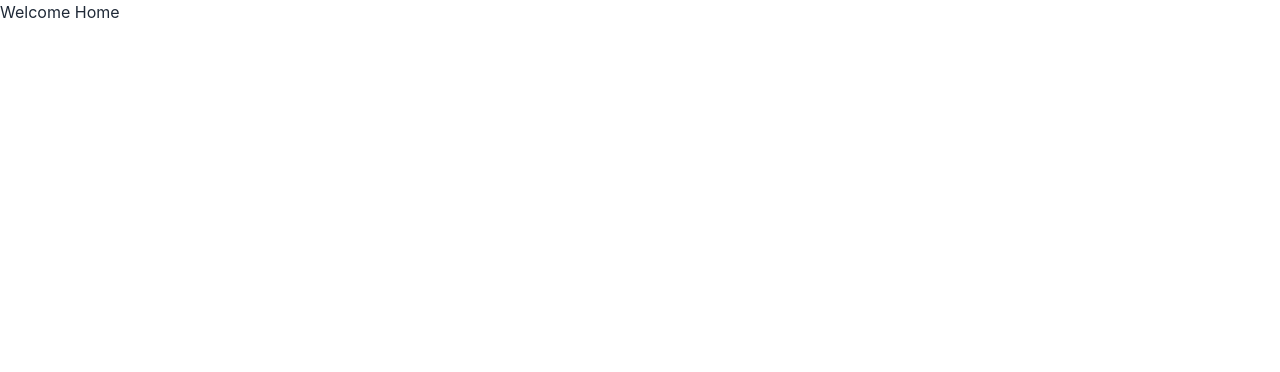
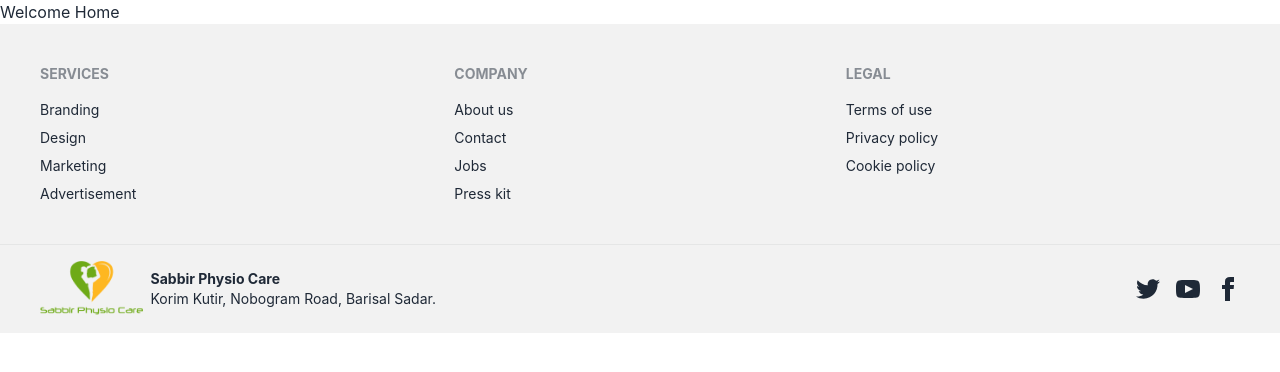
Before and after one commit to SheikhMujib/sabbir-physio-care-client, a React (Create React App) app: page / in a window 1280 px wide. Shown: the top 372 px of the page. Built offline with nearby package versions, Linux system fonts and the light colour scheme.

Commit message:
Footer added

```diff
--- a/src/Routes/Routes.js
+++ b/src/Routes/Routes.js
@@ -8,9 +8,13 @@
         element: <Main></Main>,
         children: [
             {
+                path: '/',
+                element: <Home></Home>
+            },
+            {
                 path: '/home',
                 element: <Home></Home>
-            }
+            },
         ]
     }
 ])
--- /dev/null
+++ b/src/components/Footer/Footer.js
@@ -0,0 +1,79 @@
+import React from "react";
+import logo from '../../assets/logo.png'
+
+const Footer = () => {
+  return (
+    <div>
+      <footer className="footer p-10 bg-base-200 text-base-content">
+        <div>
+          <span className="footer-title">Services</span>
+          <a href="/" className="link link-hover">Branding</a>
+          <a href="/" className="link link-hover">Design</a>
+          <a href="/" className="link link-hover">Marketing</a>
+          <a href="/" className="link link-hover">Advertisement</a>
+        </div>
+        <div>
+          <span className="footer-title">Company</span>
+          <a href="/" className="link link-hover">About us</a>
+          <a href="/" className="link link-hover">Contact</a>
+          <a href="/" className="link link-hover">Jobs</a>
+          <a href="/" className="link link-hover">Press kit</a>
+        </div>
+        <div>
+          <span className="footer-title">Legal</span>
+          <a href="/" className="link link-hover">Terms of use</a>
+          <a href="/" className="link link-hover">Privacy policy</a>
+          <a href="/" className="link link-hover">Cookie policy</a>
+        </div>
+      </footer>
+      <footer className="footer px-10 py-4 border-t bg-base-200 text-base-content border-base-300">
+        <div className="items-center grid-flow-col">
+          <img src={logo} alt="" className="h-14"/>
+          <p>
+            <span className="font-bold">Sabbir Physio Care</span> <br />
+            Korim Kutir, Nobogram Road, Barisal Sadar.
+          </p>
+        </div>
+        <div className="md:place-self-center md:justify-self-end">
+          <div className="grid grid-flow-col gap-4">
+            <a href="/">
+              <svg
+                xmlns="http://www.w3.org/2000/svg"
+                width="24"
+                height="24"
+                viewBox="0 0 24 24"
+                className="fill-current"
+              >
+                <path d="M24 4.557c-.883.392-1.832.656-2.828.775 1.017-.609 1.798-1.574 2.165-2.724-.951.564-2.005.974-3.127 1.195-.897-.957-2.178-1.555-3.594-1.555-3.179 0-5.515 2.966-4.797 6.045-4.091-.205-7.719-2.165-10.148-5.144-1.29 2.213-.669 5.108 1.523 6.574-.806-.026-1.566-.247-2.229-.616-.054 2.281 1.581 4.415 3.949 4.89-.693.188-1.452.232-2.224.084.626 1.956 2.444 3.379 4.6 3.419-2.07 1.623-4.678 2.348-7.29 2.04 2.179 1.397 4.768 2.212 7.548 2.212 9.142 0 14.307-7.721 13.995-14.646.962-.695 1.797-1.562 2.457-2.549z"></path>
+              </svg>
+            </a>
+            <a href="/">
+              <svg
+                xmlns="http://www.w3.org/2000/svg"
+                width="24"
+                height="24"
+                viewBox="0 0 24 24"
+                className="fill-current"
+              >
+                <path d="M19.615 3.184c-3.604-.246-11.631-.245-15.23 0-3.897.266-4.356 2.62-4.385 8.816.029 6.185.484 8.549 4.385 8.816 3.6.245 11.626.246 15.23 0 3.897-.266 4.356-2.62 4.385-8.816-.029-6.185-.484-8.549-4.385-8.816zm-10.615 12.816v-8l8 3.993-8 4.007z"></path>
+              </svg>
+            </a>
+            <a href="https://www.facebook.com/sabbirphysio">
+              <svg
+                xmlns="http://www.w3.org/2000/svg"
+                width="24"
+                height="24"
+                viewBox="0 0 24 24"
+                className="fill-current"
+              >
+                <path d="M9 8h-3v4h3v12h5v-12h3.642l.358-4h-4v-1.667c0-.955.192-1.333 1.115-1.333h2.885v-5h-3.808c-3.596 0-5.192 1.583-5.192 4.615v3.385z"></path>
+              </svg>
+            </a>
+          </div>
+        </div>
+      </footer>
+    </div>
+  );
+};
+
+export default Footer;
--- a/src/layout/Main/Main.js
+++ b/src/layout/Main/Main.js
@@ -1,10 +1,12 @@
 import React from 'react';
-import Home from '../../components/Home/Home';
+import { Outlet } from 'react-router-dom';
+import Footer from '../../components/Footer/Footer';
 
 const Main = () => {
     return (
         <div>
-            <Home></Home>
+            <Outlet></Outlet>
+            <Footer></Footer>
         </div>
     );
 };
```
Also changed, not shown: src/assets/logo.png (added).
